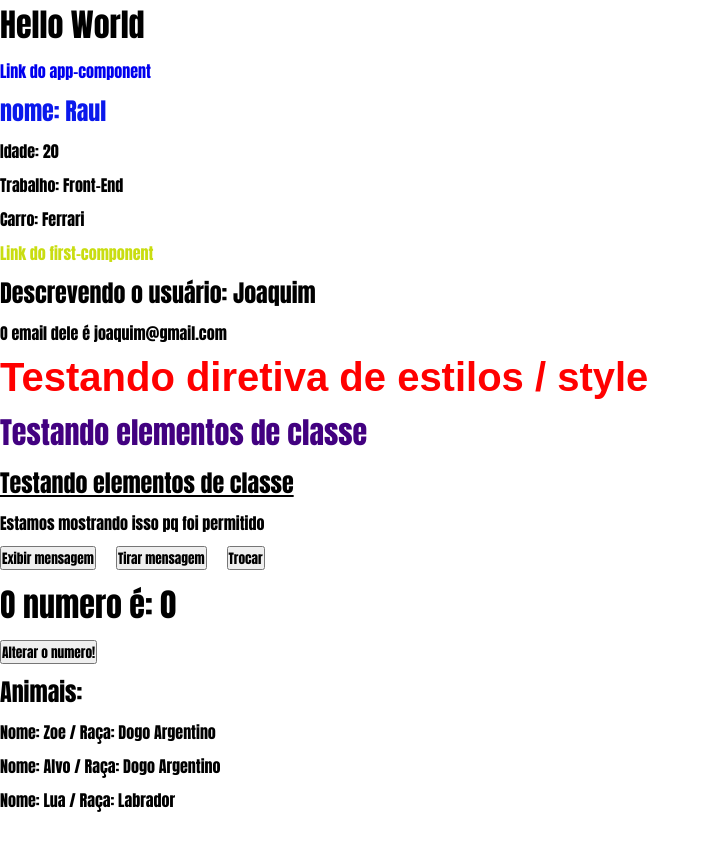
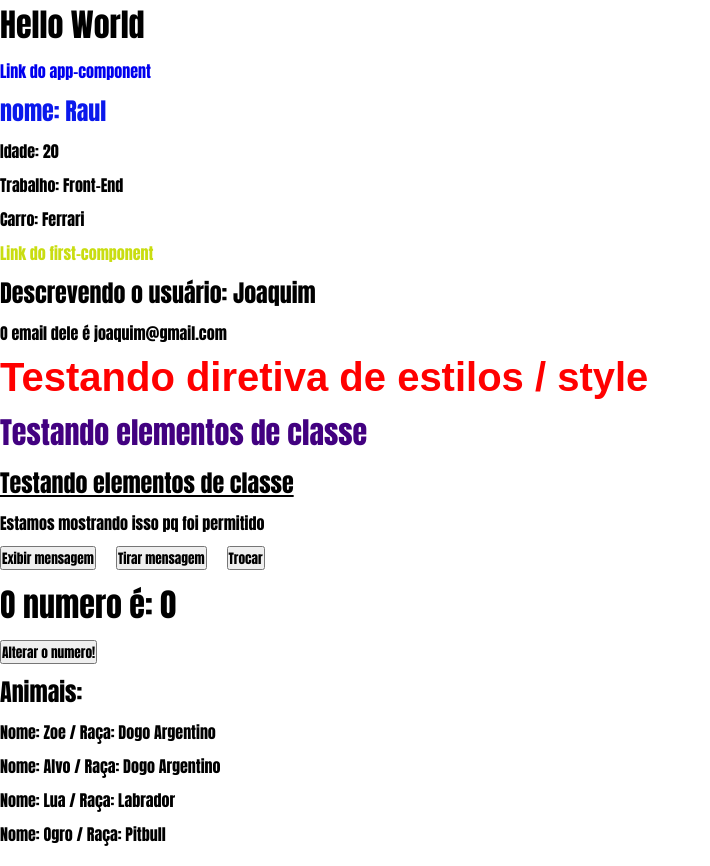
Before and after one commit to Raulpassos08/Estudo-Angular, an Angular app: page / in a window 1280 px wide. Shown: the whole page, without its empty margins (0-710 px from the left). Before the commit the page ends 832 px from the top, so only its background shows below. Built offline with nearby package versions, Linux system fonts and the light colour scheme.

Commit message:
renderização de listar com o *ngFor

```diff
--- a/src/app/components/list-render/list-render.component.ts
+++ b/src/app/components/list-render/list-render.component.ts
@@ -9,7 +9,8 @@ export class ListRenderComponent implements OnInit{
   animals = [
     {name: 'Zoe', type: 'Dogo Argentino'},
     {name: 'Alvo', type: 'Dogo Argentino'},
-    {name: 'Lua', type: 'Labrador'}
+    {name: 'Lua', type: 'Labrador'},
+    {name: 'Ogro', type: 'Pitbull'}
   ];
 
   constructor(){}
```
